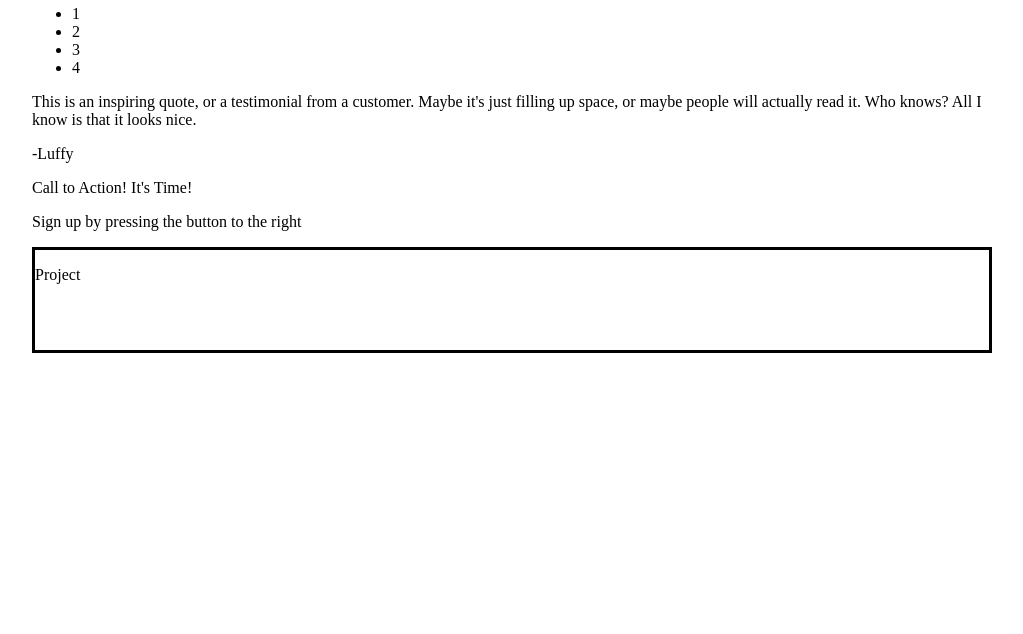
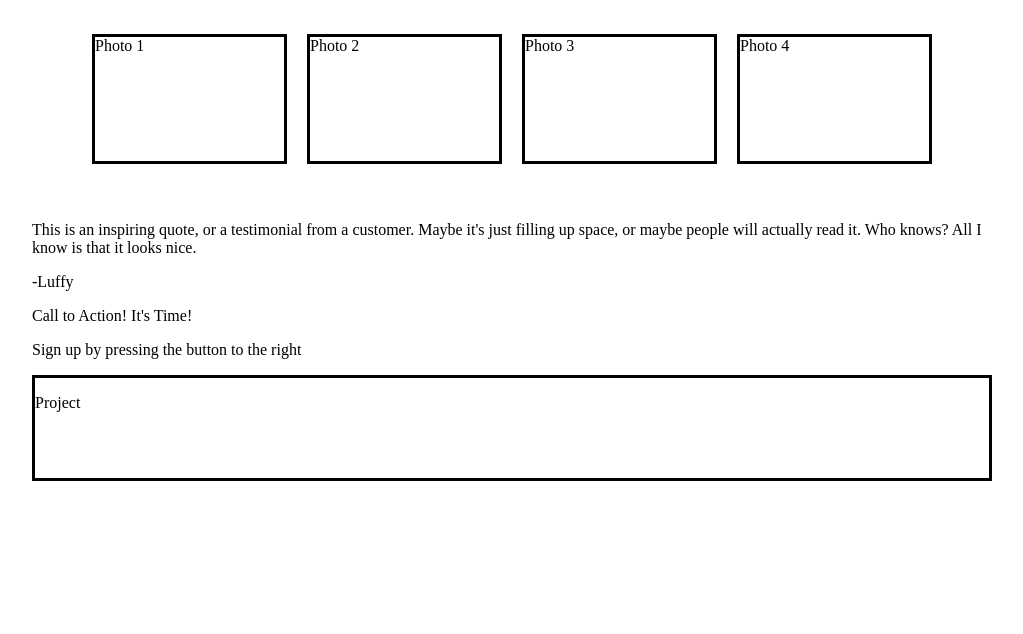
Before and after one commit to Aaronsupa/Simple-Website, a plain HTML site: page index.html in a window 1280 px wide. Shown: the part 388-1022 px from the top of the page, without its empty margins (128-1151 px from the left). Drawn offline with Linux system fonts and the light colour scheme.

Commit message:
Updates made to 'Some Random Information' section

```diff
--- a/index.html
+++ b/index.html
@@ -28,13 +28,13 @@
                     <img src = "#" alt = "Wont load">
                 </div>
             </nav>
-            <div>
-                <h2>Some Random Information</h2>
-                <ul>
-                    <li>1</li>
-                    <li>2</li>
-                    <li>3</li>
-                    <li>4</li>
+            <h2>Some Random Information</h2>
+            <div class = "info-container">
+                <ul class = "item3">
+                    <li>Photo 1</li>
+                    <li>Photo 2</li>
+                    <li>Photo 3</li>
+                    <li>Photo 4</li>
                 </ul>
             </div>
             <div>
--- a/stylepage.css
+++ b/stylepage.css
@@ -42,6 +42,31 @@
     flex: 1;
 }
 
+.info-container{
+    height: 200px;
+    width: 960px;
+    display: flex;
+    justify-content: center;
+}
+
+.info-container ul{
+    height: 150px;
+    width: 860px;
+    padding: 3px;
+    display: flex;
+
+}
+
+
+.item3 li{
+    flex: 1;
+    display: inline;
+    border: 3px solid black;
+    align-items: center;
+    justify-content: space-around;
+    margin: 10px;
+}
+
 .bottom{
     height: 100px;
     border: 3px solid black;
@@ -50,3 +75,7 @@
 img {
     display: inline;
 }
+
+h2{
+    text-align: center;
+}
```
